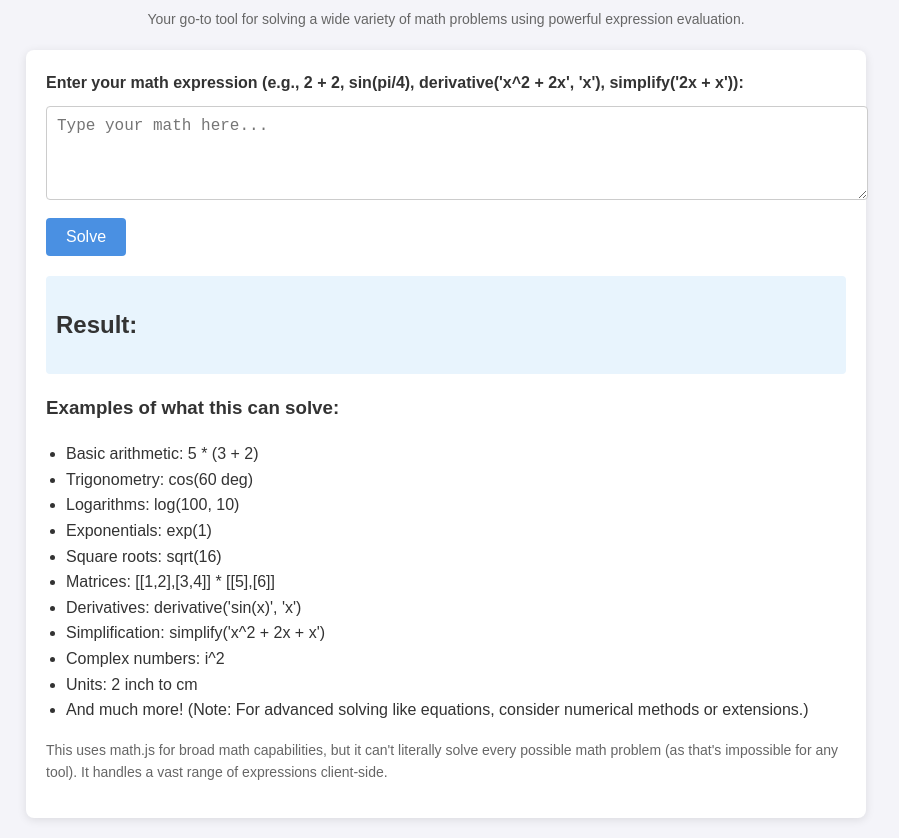
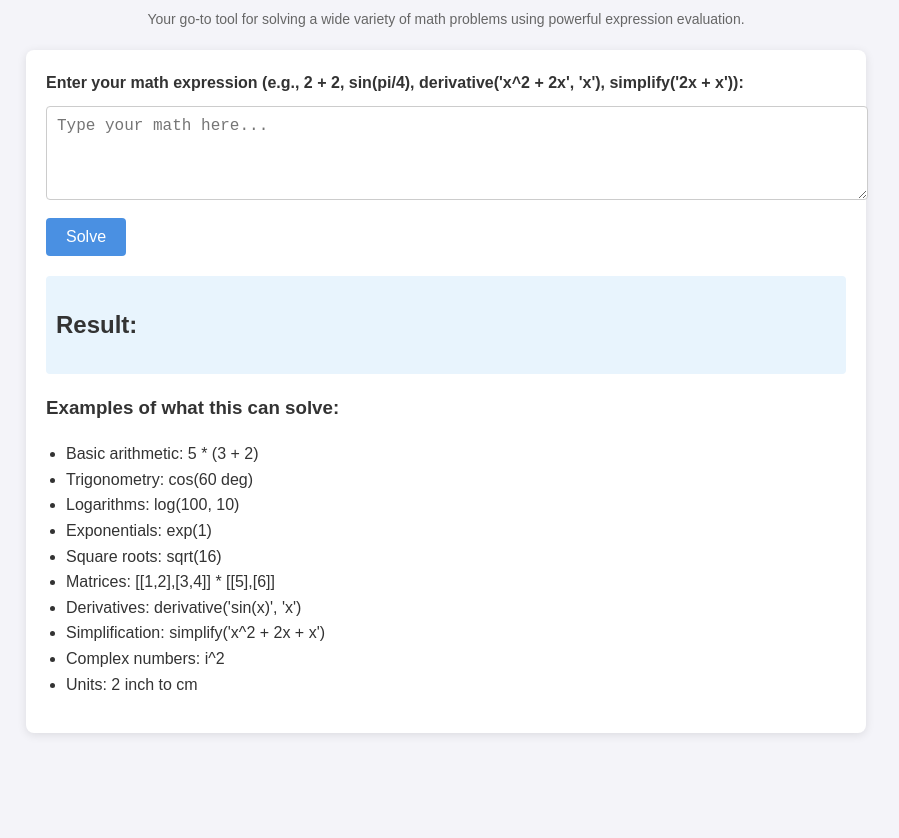
Before and after one commit to sahidmahi024-spec/math-solving, a plain HTML site: page index.html in a window 1280 px wide. Shown: the part 106-944 px from the top of the page, without its empty margins (194-1093 px from the left). After the commit the page ends 859 px from the top, so only its background shows below. Drawn offline with nearby package versions, Linux system fonts and the light colour scheme.

Commit message:
Update index.html

```diff
--- a/index.html
+++ b/index.html
@@ -114,9 +114,9 @@
                 <li>Simplification: simplify('x^2 + 2x + x')</li>
                 <li>Complex numbers: i^2</li>
                 <li>Units: 2 inch to cm</li>
-                <li>And much more! (Note: For advanced solving like equations, consider numerical methods or extensions.)</li>
+
             </ul>
-            <p>This uses math.js for broad math capabilities, but it can't literally solve every possible math problem (as that's impossible for any tool). It handles a vast range of expressions client-side.</p>
+
         </section>
     </main>
     <script>
```
